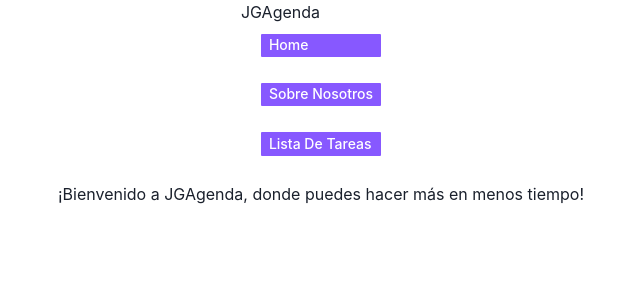
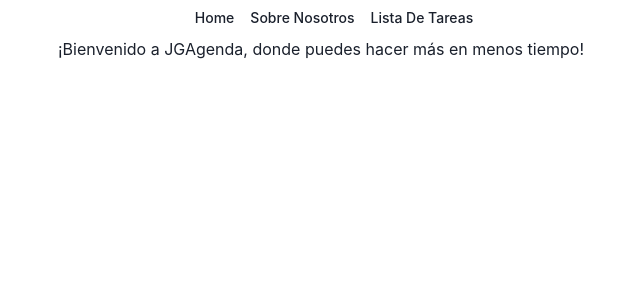
Before and after one commit to JMarioGilD/my-react-task-list, a React (Vite) app: page / in a window 1280 px wide. Shown: the top 300 px of the page, without its empty margins (319-959 px from the left). Built offline with nearby package versions, Linux system fonts and the light colour scheme.

Commit message:
Creando rama sobre Rutas, ahora los enlaces estan mejor justificados en el centro

```diff
--- a/src/Routes/Menu.jsx
+++ b/src/Routes/Menu.jsx
@@ -6,53 +6,36 @@ export default function Menu() {
   return (
 
     // Utilizamos el componente <Flex> para crear un contenedor flexible que se alinea
-    // y justifica su contenido en el centro vertical y horizontal. Además, establecemos
+    // y justifica su contenido en el centro. Además, establecemos
     // la altura (h) del contenedor en el 100% de la altura de su contenedor padre.
     <Flex
     align="center"
     justify="center"
-    h="100%">
+    h="100%"
+    pl={4}>
 
-    {/* El componente <Stack> es un contenedor apilado que permite apilar elementos uno encima del otro.
-        Aquí, se utiliza para apilar los elementos verticalmente, ya que hemos configurado su dirección a "column". */}
-    <Stack direction={{x1: "column"}}>
-     <div>
-           <div className="Logo">
-                <h2>JGAgenda</h2>
-            </div>
         {/* El elemento <nav> representa la barra de navegación que contiene una lista no ordenada (<ul>) con enlaces a diferentes rutas. */}
         <nav className="Navbar">
-          {/* El componente <div> con la clase "display-menu" se utiliza para alinear los elementos de la barra de navegación horizontalmente. */}
-                <div className="display-menu">
-                  {/* La lista no ordenada contiene varios elementos de lista (<li>) que contienen enlaces a diferentes rutas.
-                      Cada enlace se representa mediante el componente <NavLink> de React Router, que permite navegar a las rutas correspondientes. */}
-                    <ul>
-                     <li>
+        <Stack direction="row" spacing={4}>
                       {/* El componente <NavLink> es un enlace que dirige a la ruta especificada en el atributo "to".
                       Aquí, el enlace con la clase "menu-link" dirige a la ruta de la página de inicio ("/"). */}
                       <Heading size="xs">
                        <NavLink className="menu-link" to="/">Home</NavLink>
                       </Heading>
-                     </li>
 
-                     <li>
                       <Heading size="xs">
                         {/* Otro enlace que dirige a la ruta "/SobreNosotros" */}
                        <NavLink className="menu-link" to="/SobreNosotros">Sobre Nosotros</NavLink>
                       </Heading>
-                    </li>
 
-                    <li>
                       <Heading size="xs">
                        {/* Otro enlace que dirige a la ruta "/Tareas" */}
                        <NavLink className="menu-link" to="/Tareas">Lista De Tareas</NavLink>
                       </Heading>
-                    </li>
-                    </ul>
-                </div>
+
+                    </Stack>
+
         </nav>
-     </div>
-     </Stack>
-    </Flex>
+        </Flex>
   )
 }
```
